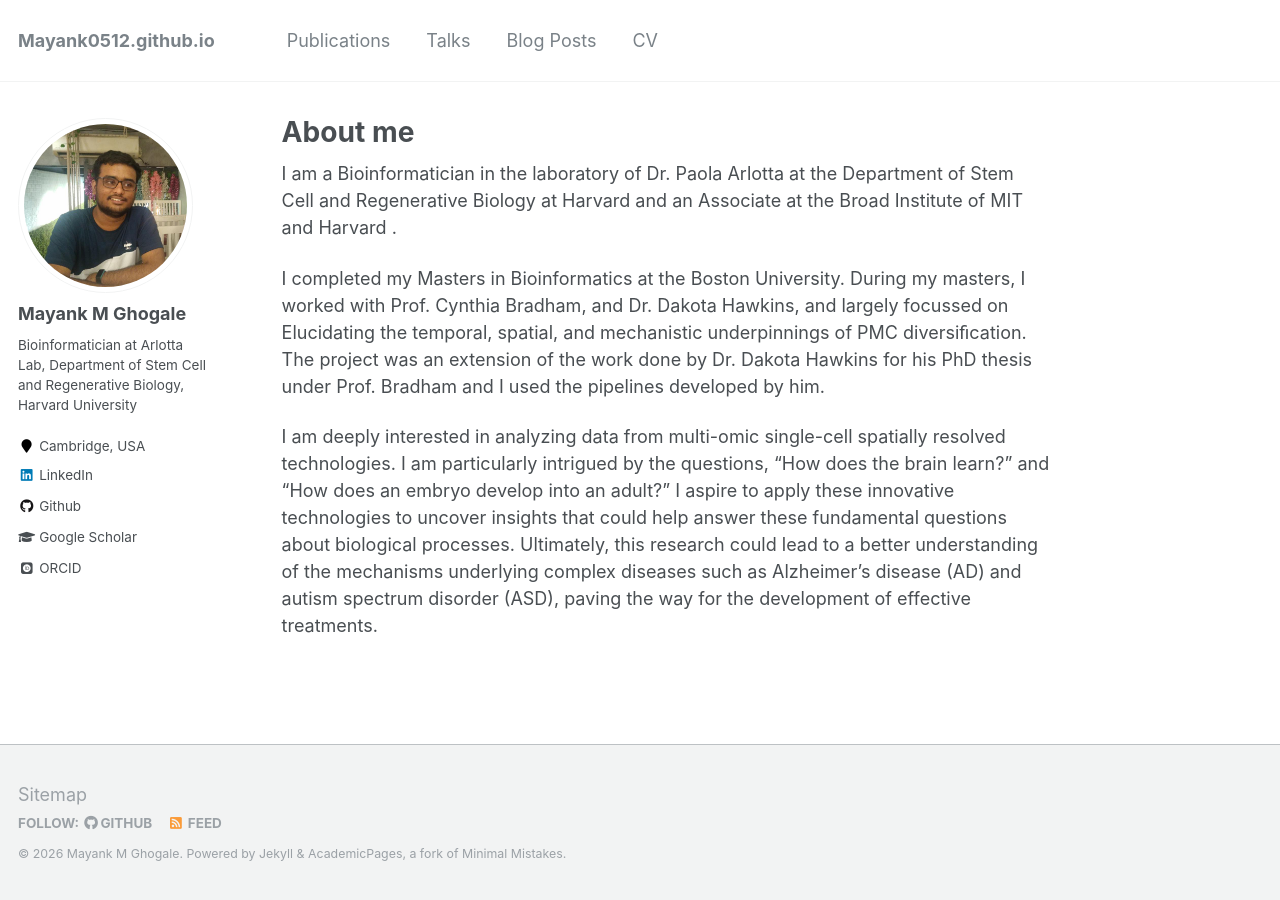
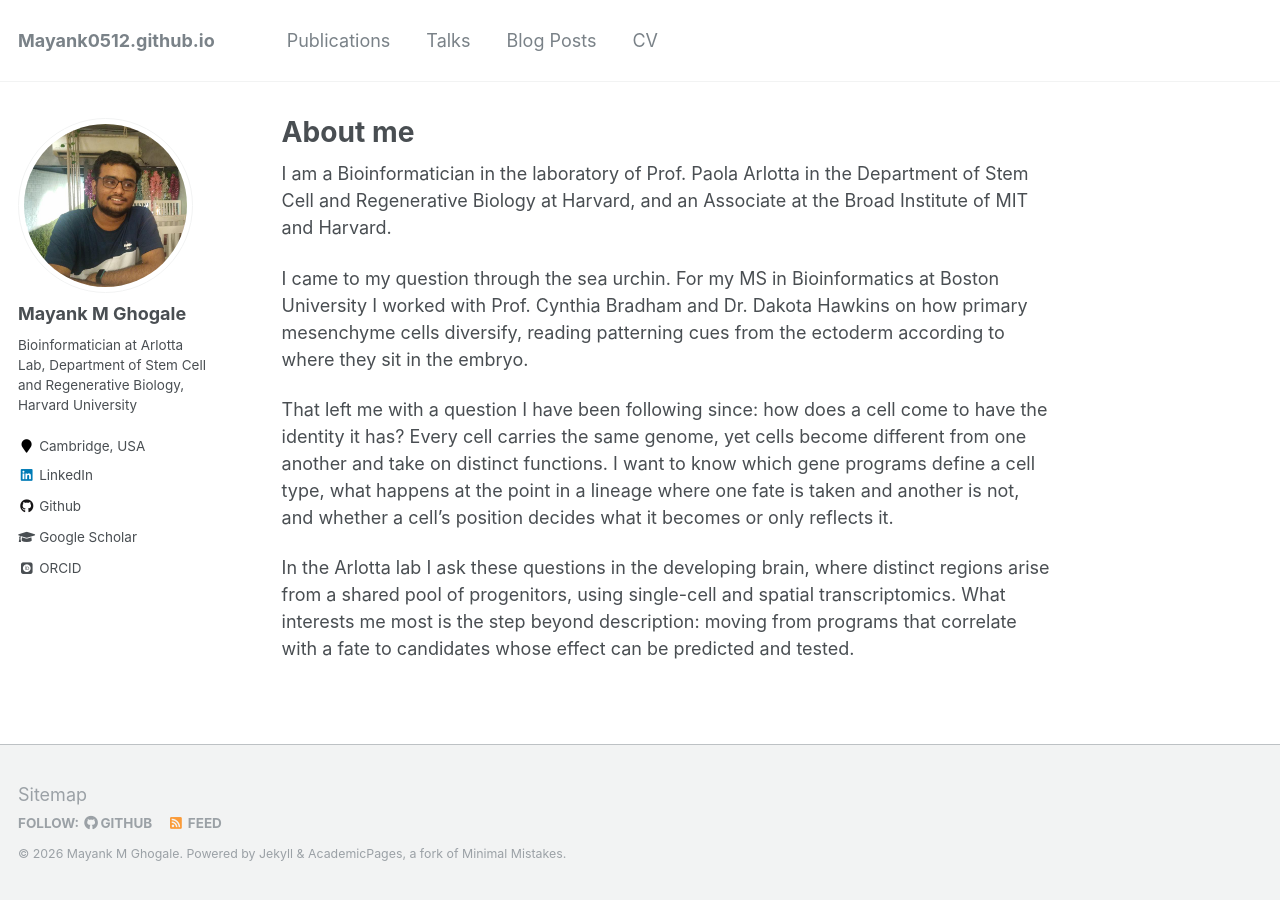
Before and after one commit to Mayank0512/Mayank0512.github.io, a Jekyll site: the page built from _pages/about.md, in a window 1280 px wide. Built offline with Jekyll 4.4.1, drawn with Linux system fonts in a browser that asks for light colours; some web fonts are replaced.

Commit message:
Revise bio and research interests in about page
Updated the about page to enhance clarity and detail regarding research interests and background.

```diff
--- a/_pages/about.md
+++ b/_pages/about.md
@@ -8,8 +8,10 @@ redirect_from:
   - /about.html
 ---
 
-I am a Bioinformatician in the laboratory of Dr. Paola Arlotta at the Department of Stem Cell and Regenerative Biology at Harvard and an Associate at the Broad Institute of MIT and Harvard .
+I am a Bioinformatician in the laboratory of Prof. Paola Arlotta in the Department of Stem Cell and Regenerative Biology at Harvard, and an Associate at the Broad Institute of MIT and Harvard.
 
-I completed my Masters in Bioinformatics at the Boston University. During my masters, I worked with Prof. Cynthia Bradham, and Dr. Dakota Hawkins, and largely focussed on Elucidating the temporal, spatial, and mechanistic underpinnings of PMC diversiﬁcation. The project was an extension of the work done by Dr. Dakota Hawkins for his PhD thesis under Prof. Bradham and I used the pipelines developed by him.
+I came to my question through the sea urchin. For my MS in Bioinformatics at Boston University I worked with Prof. Cynthia Bradham and Dr. Dakota Hawkins on how primary mesenchyme cells diversify, reading patterning cues from the ectoderm according to where they sit in the embryo.
 
-I am deeply interested in analyzing data from multi-omic single-cell spatially resolved technologies. I am particularly intrigued by the questions, “How does the brain learn?” and “How does an embryo develop into an adult?” I aspire to apply these innovative technologies to uncover insights that could help answer these fundamental questions about biological processes. Ultimately, this research could lead to a better understanding of the mechanisms underlying complex diseases such as Alzheimer’s disease (AD) and autism spectrum disorder (ASD), paving the way for the development of effective treatments.
+That left me with a question I have been following since: how does a cell come to have the identity it has? Every cell carries the same genome, yet cells become different from one another and take on distinct functions. I want to know which gene programs define a cell type, what happens at the point in a lineage where one fate is taken and another is not, and whether a cell’s position decides what it becomes or only reflects it.
+
+In the Arlotta lab I ask these questions in the developing brain, where distinct regions arise from a shared pool of progenitors, using single-cell and spatial transcriptomics. What interests me most is the step beyond description: moving from programs that correlate with a fate to candidates whose effect can be predicted and tested.
```
